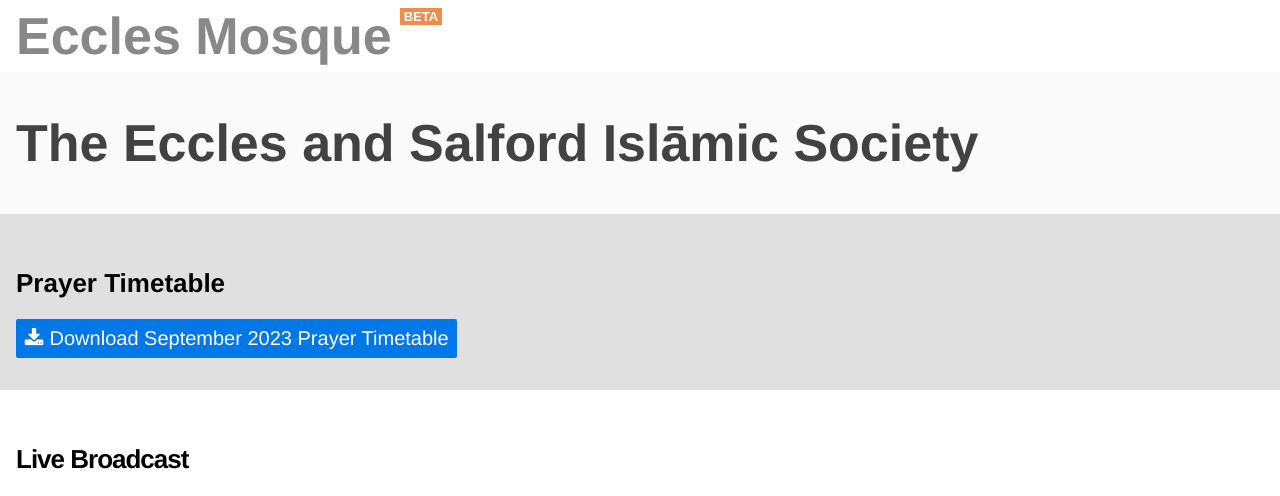
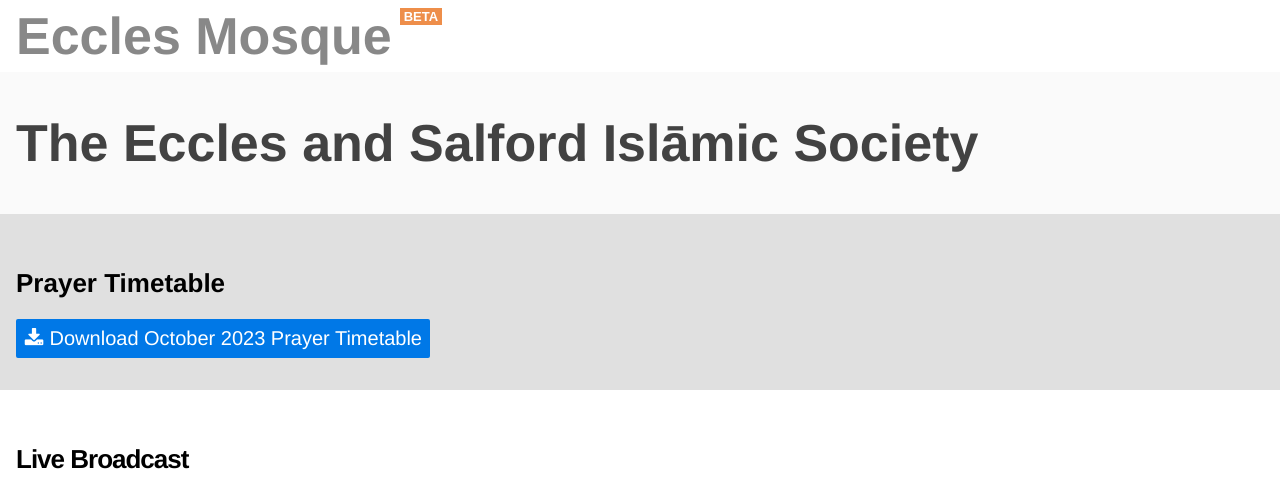
Before and after one commit to ecclesmosque/ecclesmosque.github.io, a Jekyll site: the page built from _pages/home.md, in a window 1280 px wide. Shown: the top 496 px of the page. Built offline with Jekyll 4.4.1, drawn with Linux system fonts in a browser that asks for light colours; grey boxes are pictures that could not be loaded.

Commit message:
Update October 2023 timetable

```diff
--- a/_data/timetable.yml
+++ b/_data/timetable.yml
@@ -1,3 +1,7 @@
+- id: 2023-10
+  label: October 2023
+  guid: 1XDl6VkW1yblUU3xgkIVMc8e940pQwf1p
+
 - id: 2023-09
   label: September 2023
   guid: 1F3jqpD-tssJd0m10nM1zg21cm6psqOPf
```
